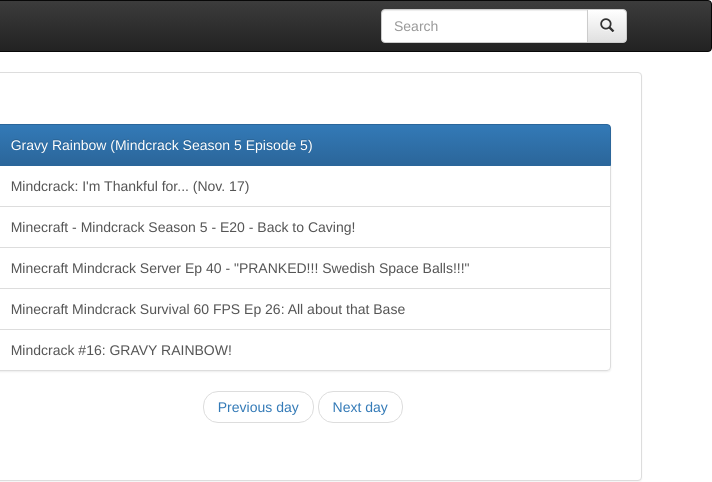
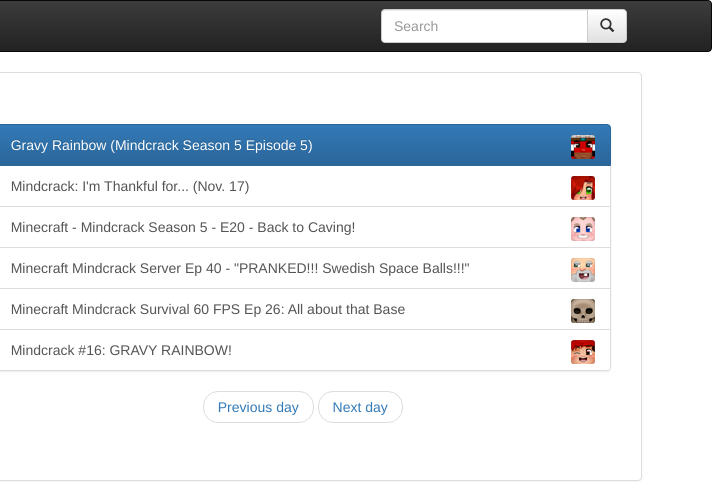
Before and after one commit to oxguy3/mindcracktv, a plain HTML site: page index.html in a window 1280 px wide. Shown: the top 482 px of the page, 568-1280 px from the left. Drawn offline with nearby package versions, Linux system fonts and the light colour scheme; the site is published under a folder, as on GitHub Pages, so addresses that start at the root find nothing.

Commit message:
fixed relative url

```diff
--- a/css/playericons.css
+++ b/css/playericons.css
@@ -25,7 +25,7 @@
 }
 
 .playerpic-24 {
-    background:url(/img/faces-24.png);
+    background:url(../img/faces-24.png);
     background-size:100%;
     width:24px;
     height:24px;
```
